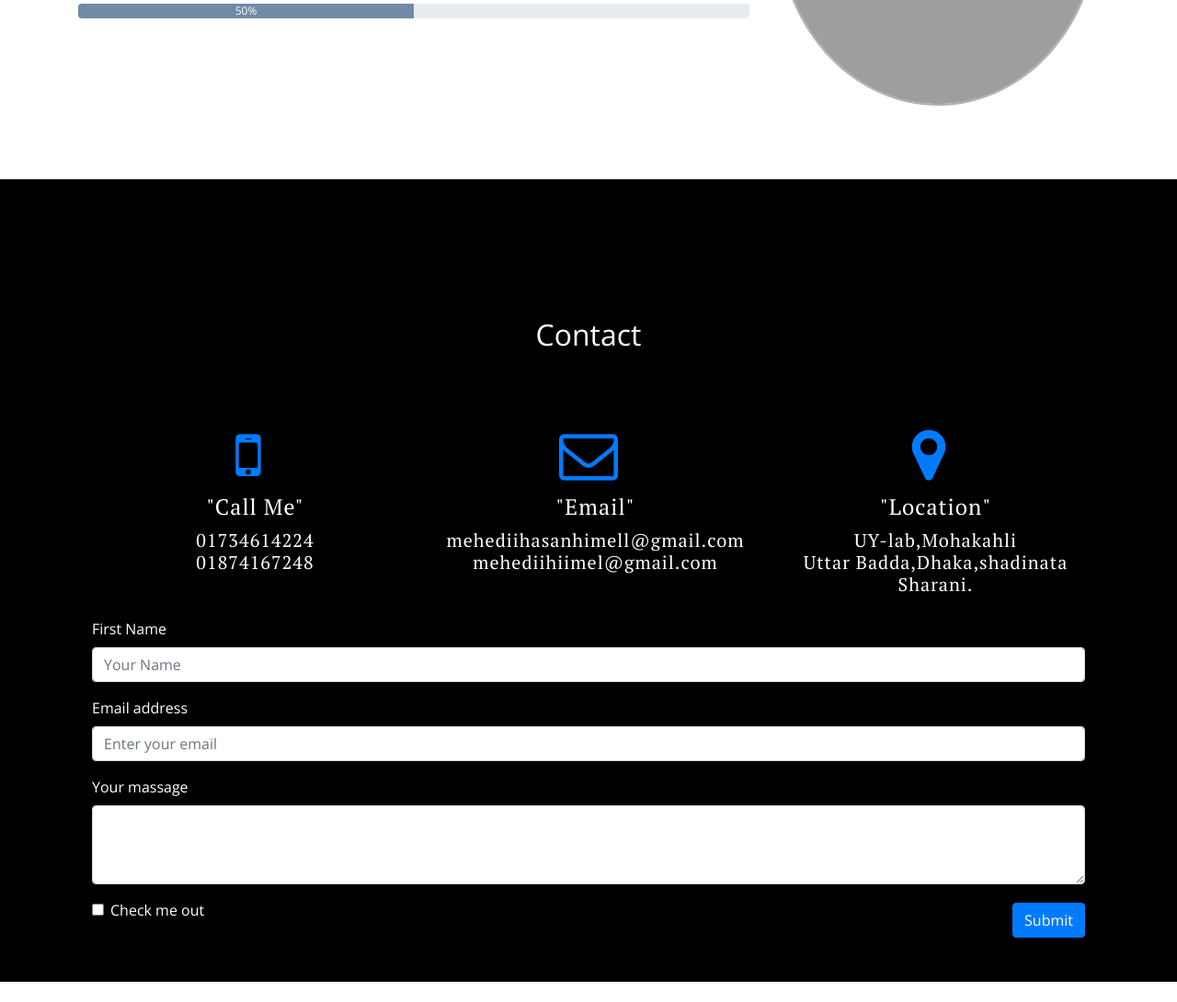
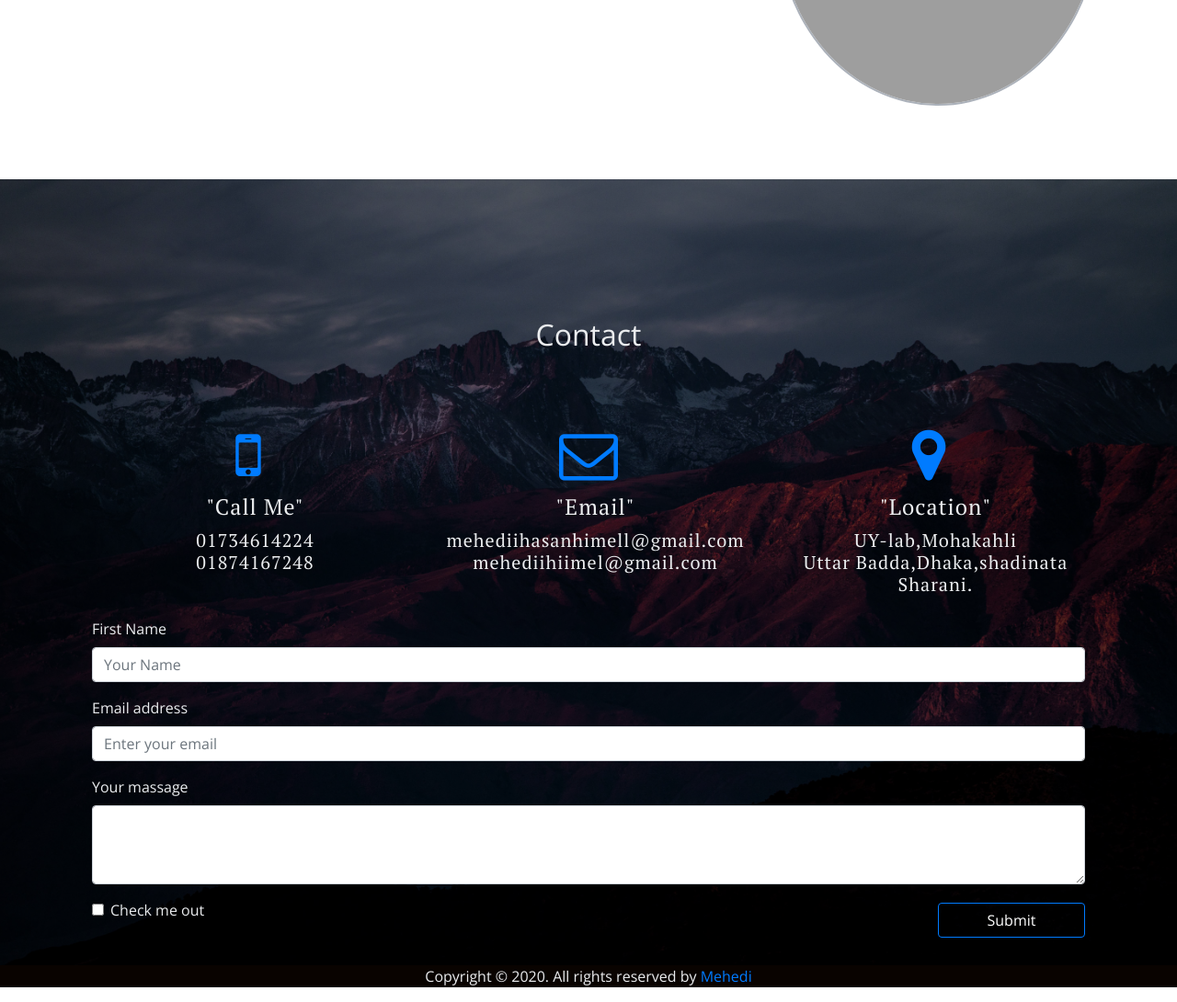
Before and after one commit to mehediihasan/My-portfolio, a plain HTML site: page index.html in a window 1280 px wide. Shown: the part 4051-5141 px from the top of the page at 92% size. Before the commit the page ends 5119 px from the top, so only its background shows below. Drawn offline with nearby package versions, Linux system fonts and the light colour scheme; grey boxes are pictures that could not be loaded.

Commit message:
first commit

```diff
--- a/Css/style.css
+++ b/Css/style.css
@@ -67,8 +67,6 @@ scroll-behavior: smooth;
 color: #58C93A;
 transition: all linear .1s;
 }
-
-
 #header-part .h-contant{
 text-align: center;
 color: #fff;
@@ -131,7 +129,6 @@ scroll-behavior: smooth;
 font-weight: 500;
 font-family: 'PT Serif', serif;
 letter-spacing: 1px;
-
 }
 .about-part img{
 border-radius: 30px;
@@ -143,7 +140,6 @@ scroll-behavior: smooth;
 .about-part .social-icon{
 margin-left: 150px;
 margin-top: -20px;
-
 }
 .about-part .social-icon a{
 color: #4D4947;
@@ -159,9 +155,6 @@ scroll-behavior: smooth;
 margin-left: 20px;
 padding-top: 3px;
 }
-
-
-
 .about-part .social-icon a:hover{
 color: #1DA1F2;
 border: 3px solid #1DA1F2;
@@ -199,7 +192,6 @@ scroll-behavior: smooth;
 padding-left: 20px;
 padding-top: 20px;
 }
-
 /*service-part end*/
 .my-work .common-heading img{
 margin-left: -25px;
@@ -214,8 +206,6 @@ scroll-behavior: smooth;
 #contact .col-lg-4:hover .fa-4x{
 color: #E65F78;
 }
-
-
 #fiver{
 background: url(../img/butterfly-2049567.jpg);
 background-repeat: no-repeat;
@@ -226,7 +216,6 @@ scroll-behavior: smooth;
 background-position: center;
 background-attachment: fixed;
 }
-
 .fiver-overlay{
 background: rgb(0,0,0,0.6);
 height: 400px;
@@ -236,14 +225,11 @@ scroll-behavior: smooth;
 font-size: 50px;
 font-weight: 700;
 font-family: 'PT Serif', serif;
-
 }
-
 #fiver h4{
 font-size: 30px;
 font-weight: 500;
 font-family: 'PT Serif', serif;
-
 }
 #fiver{
 color: white;
@@ -256,27 +242,15 @@ scroll-behavior: smooth;
 width: 180px;
 margin-left: 13px;
 }
-
-
-
 .fiver-overlay:hover h4{
 color: #E65F78;
 }
-
-
-
-
-
-
 .work-items img{
 height: 350px;
 }
-
 .work-items{
 position: relative;
-
 }
-
 .work-items .work-overlay{
 height: 00%;
 width: 100%;
@@ -293,9 +267,7 @@ scroll-behavior: smooth;
 transition: all linear .6s;
 position: absolute;
 opacity: 0;
-
 }
-
 .work-items .work-overlay a{
 height: 50px;
 width: 50px;
@@ -313,8 +285,6 @@ scroll-behavior: smooth;
 align-items: center;
 transition: all linear .6s;
 position: absolute;
-
-
 }
 .work-items .work-overlay a:hover{
 background: none;
@@ -327,7 +297,6 @@ scroll-behavior: smooth;
 opacity: 1;
 height: 100%;
 }
-
 /**
 *
 *
@@ -345,30 +314,46 @@ scroll-behavior: smooth;
 border-radius: 50%;
 border: 2px solid #ABB1BA;
 }
-
 #skill{
 padding-top: 45px;
 }
-
 #skill h5{
 margin-bottom: 15px;
 font-family: 'Roboto Slab', serif;
-
 }
-
+#my-skill:hover .progress{
+width: 80%;
+transition: all linear .7s;
+}
+#skill .progress {
+width: 0%;
+}
 .progress-bar{
 background-color: #718aa6;
 
 }
-
-
 #footer-part{
-	background: black;
-	padding-bottom: 50px;
-
-	color: white;
+background: url(../img/mountain.jpg);
+-webkit-background-size: cover;
+background-size: cover;
+background-position: center;
+background-attachment: fixed;
+background-repeat: no-repeat;
+color: #EBEDEF;
 }
 
+.footer-overlay{
+	background-color: rgba(0,0,0,0.5);
+}
 #footer-part .common-heading{
-	color: white;
+color: #EBEDEF;
 }
+.btn-primary {
+color: #fff;
+border-color: #007bff;
+width: 160px;
+background: none;
+}
+.footerpara{
+background: #090300;
+}
--- a/index.html
+++ b/index.html
@@ -157,7 +157,6 @@
 
 			</div>
 		</section>
-
 		<section id="fiver">
 			<div class="fiver-overlay">
 				<div class="container">
@@ -176,9 +175,6 @@
 				</div>
 			</div>
 		</section>
-
-
-
 		<!---------------------------------------------------------------------
 									services part end
 		---------------------------------------------------------------------->
@@ -208,7 +204,6 @@
 							</div>
 						</div>
 					</div>
-
 					<div class="col-lg-4" id="space">
 						<div class="work-items">
 							<img src="img/Activeboxsmall.jpg" alt="" class="img-fluid w-100">
@@ -252,24 +247,15 @@
 				</div>
 			</div>
 		</section>
-
 		<!-- my work part end -->
-
-
-
-
-
-
 		<section id="my-skill">
 			<div class="container">
 				<div class="common-heading">
 					<h2>MY-SKILL</h2>
 					<img src="img/under.png" alt="">
 				</div>
-
 				<div class="row">
 					<div class="col-lg-8">
-
 						<div id="skill">
 							<h5>HTML</h5>
 							<div class="progress">
@@ -285,7 +271,7 @@
 							</div>
 							<h5>jQurey</h5>
 							<div class="progress">
-          <div class="progress-bar" role="progressbar" style="width: 50%;" aria-valuenow="25" aria-valuemin="0" aria-valuemax="100">50%</div>
+								<div class="progress-bar" role="progressbar" style="width: 50%;" aria-valuenow="25" aria-valuemin="0" aria-valuemax="100">60%</div>
 							</div>
 						</div>
 					</div>
@@ -298,6 +284,7 @@
 		</div>
 	</section>
 	<footer id="footer-part">
+		<div class="footer-overlay">
 			<div class="container">
 
 			<section class="Contact" id="contact">
@@ -365,6 +352,10 @@
 				</div>
 			</section>
 		</div>
+		<div class="footerpara text-center mt-5">
+			<p>Copyright &copy; 2020. All rights reserved by <a href="#">Mehedi</a></p>
+		</div>
+		</div>
 	</footer>
 	<script src="http://ajax.googleapis.com/ajax/libs/jquery/1.7/jquery.min.js" type="text/javascript" charset="utf-8"></script>
 	<script src="js/popper.min.js"></script>
```
Also changed, not shown: img/mountain.jpg (added). Lines whose indentation alone changed are shown as unchanged.
